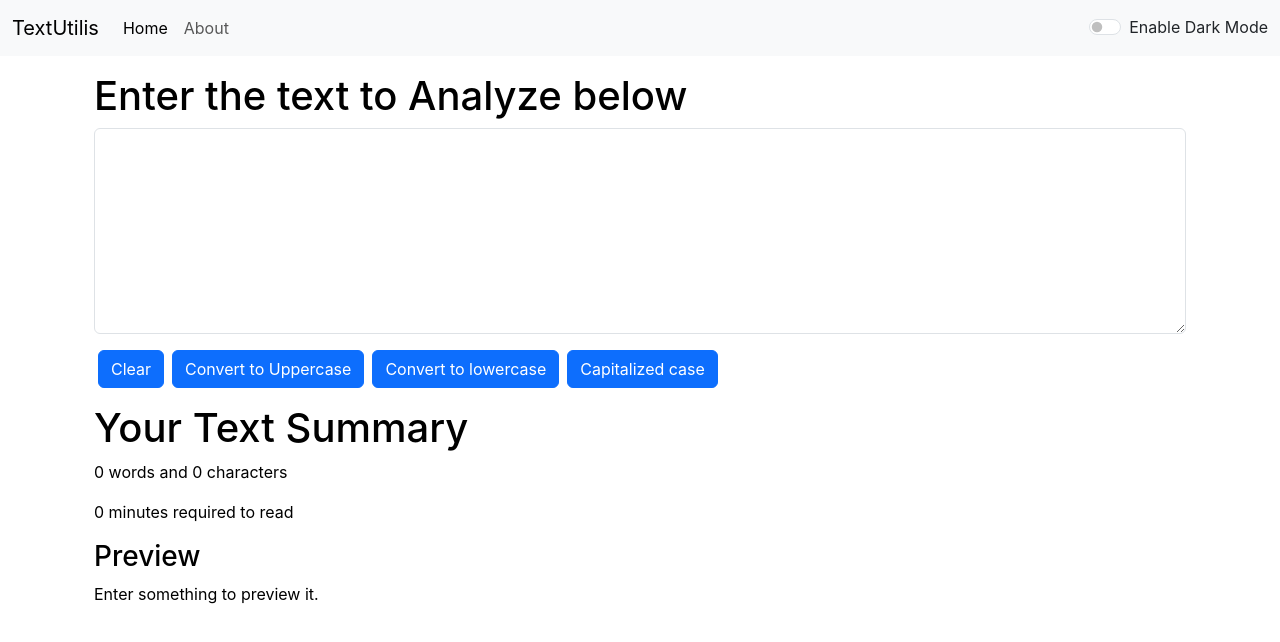
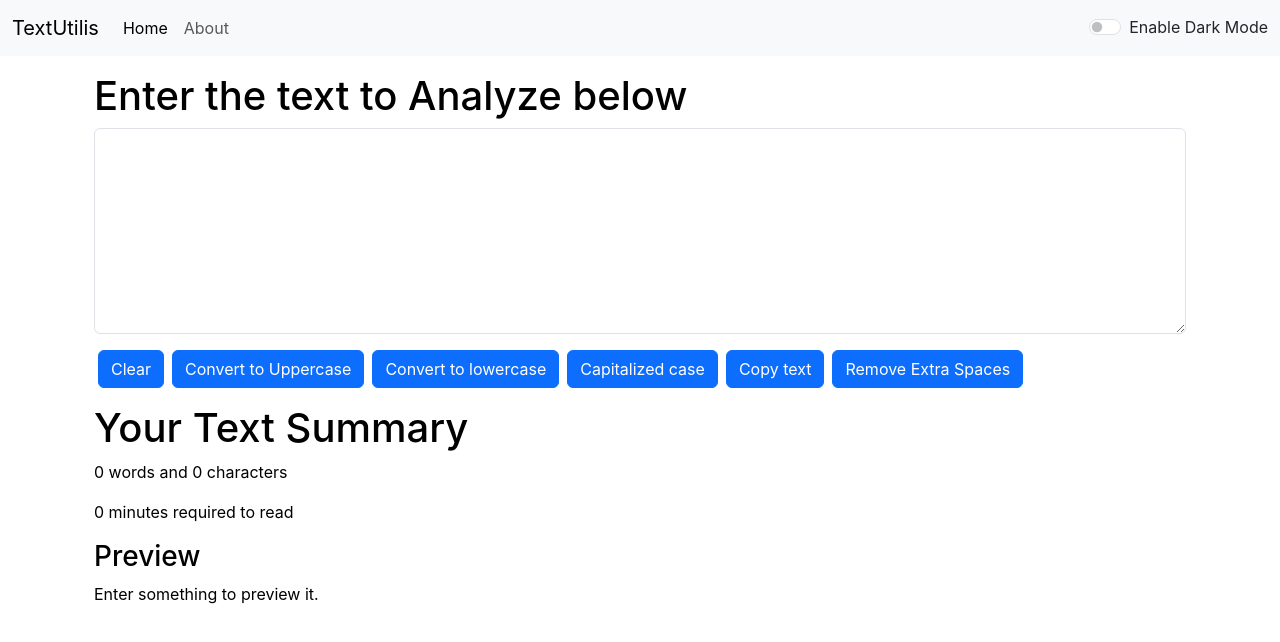
Before and after one commit to ParikshitGehlaut/textutils, a React (Create React App) app: page /#/ in a window 1280 px wide. Shown: the top 642 px of the page. Built offline with nearby package versions, Linux system fonts and the light colour scheme.

Commit message:
committing all changes

```diff
--- a/src/components/TextForm.js
+++ b/src/components/TextForm.js
@@ -5,7 +5,7 @@
     // console.log("Uppercase was clicked " + text);
     let newText = text.toUpperCase();
     setText(newText);
-    props.showAlert("Text is converted to uppercase","success")
+    props.showAlert("Text is converted to uppercase", "success");
     // let prev = text;
     // console.log(prev);
     // setText(text.toUpperCase());
@@ -17,7 +17,7 @@
   const handleLoClick = () => {
     let newText = text.toLowerCase();
     setText(newText);
-    props.showAlert("Text is converted to lowercase","success")
+    props.showAlert("Text is converted to lowercase", "success");
   };
   const handleOnChange = (event) => {
     // console.log("On change");
@@ -26,15 +26,28 @@
   const handleClearClick = () => {
     let newText = " ";
     setText(newText);
-    props.showAlert("Text is cleared","success")
+    props.showAlert("Text is cleared", "success");
   };
+
+  const handleCopy = () => {
+    var text = document.getElementById("myBox");
+    text.select();
+    navigator.clipboard.writeText(text.value);
+    props.showAlert("Copied", "success");
+  };
+
+  const handleExtraSpaces = () => {
+    let newText = text.split(/[]+/);
+    setText(newText.join(" "));
+  };
+
   const handleCapitalClick = () => {
     let newText = text
       .split(" ")
       .map((word) => word.charAt(0).toUpperCase() + word.slice(1))
       .join(" ");
     setText(newText);
-    props.showAlert("Text is converted to Capitalcase","success")
+    props.showAlert("Text is converted to Capitalcase", "success");
   };
   const [text, setText] = useState("");
   //   setText("new text"); // way to change
@@ -75,6 +88,12 @@
         <button className="btn btn-primary mx-1" onClick={handleCapitalClick}>
           Capitalized case
         </button>
+        <button className="btn btn-primary mx-1" onClick={handleCopy}>
+          Copy text
+        </button>
+        <button className="btn btn-primary mx-1" onClick={handleExtraSpaces}>
+          Remove Extra Spaces
+        </button>
       </div>
       <div
         className="container my-3"
```
